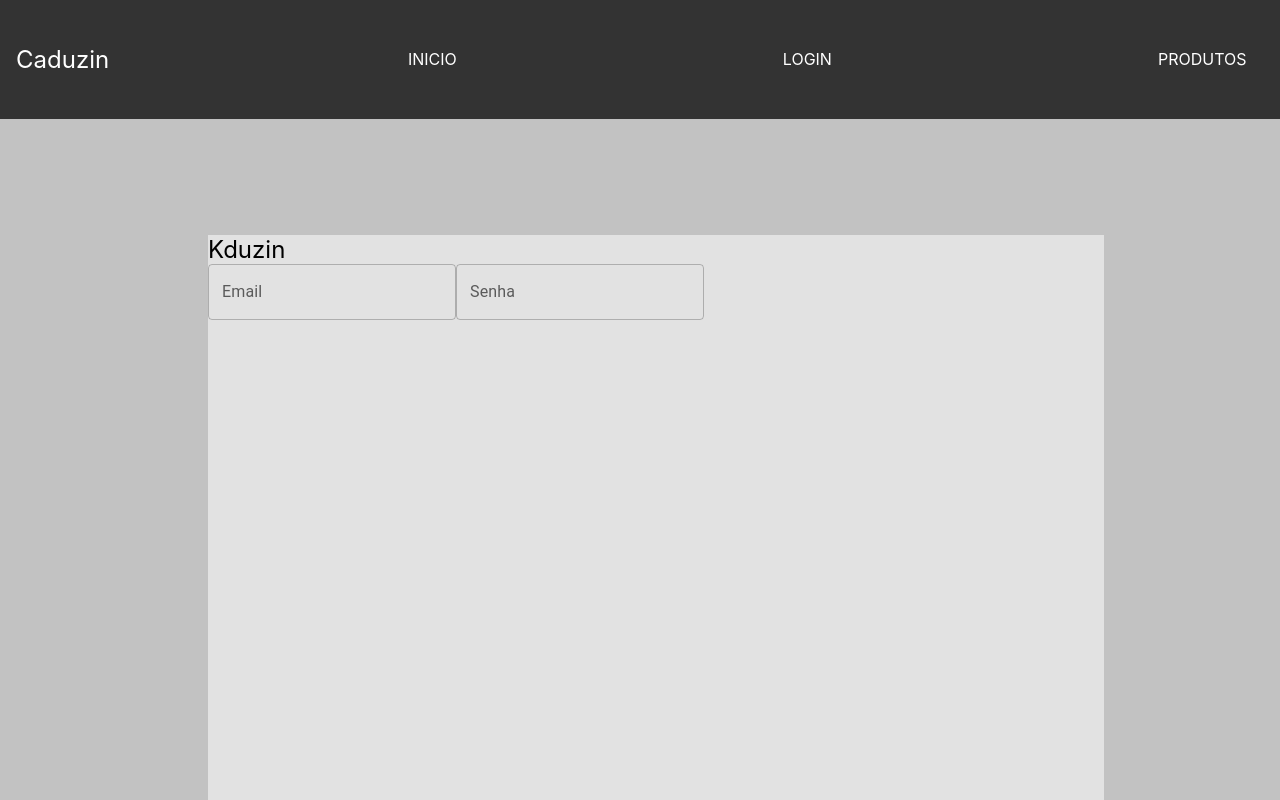
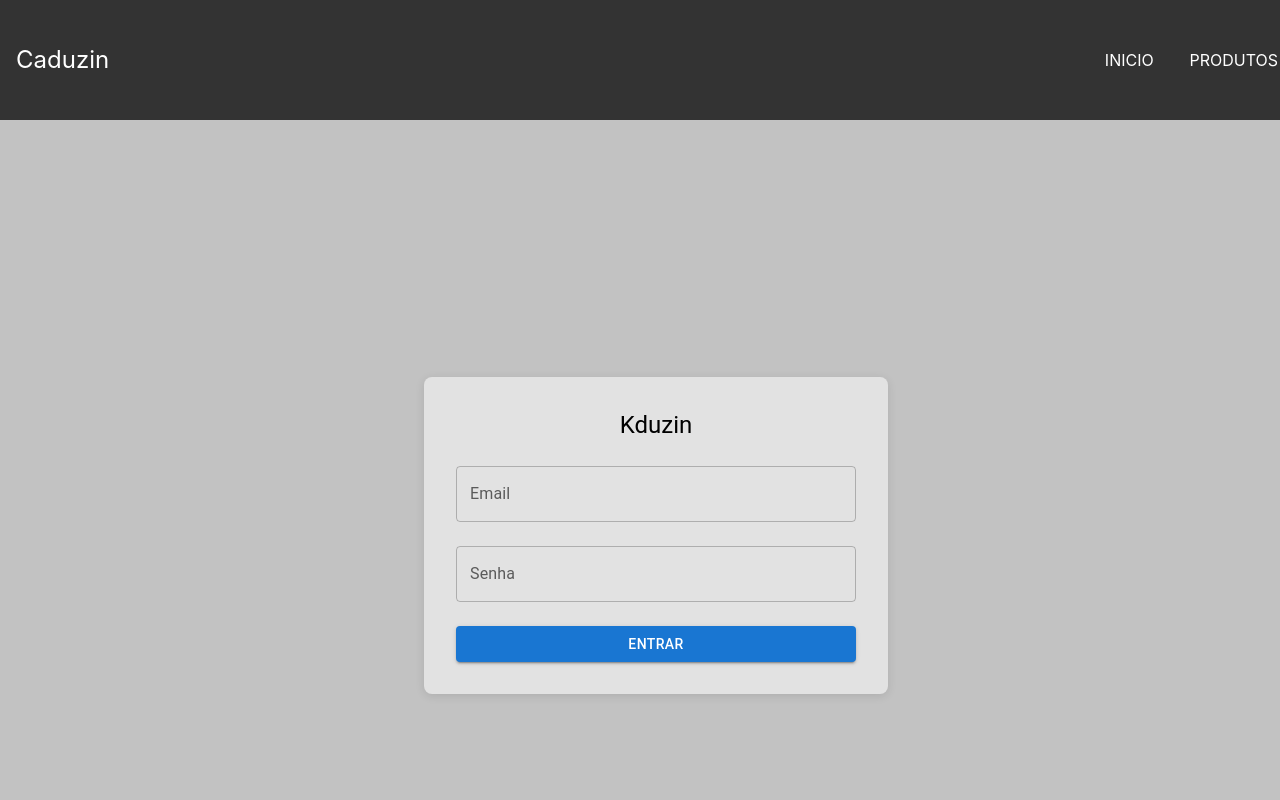
Before and after one commit to Cadu-Menezes/AT-React, a React (Create React App) app: page /login in a window 1280 px wide. Shown: the top 800 px of the page. Built offline with nearby package versions, Linux system fonts and the light colour scheme; what native-base would draw is missing.

Commit message:
Loginzin besta para simular uma autenticacao

```diff
--- a/src/App.css
+++ b/src/App.css
@@ -1,5 +1,17 @@
+body, html {
+  margin: 0;
+  padding: 0;
+  overflow-x: hidden;
+  width: 100%;
+}
+
+* {
+  box-sizing: border-box;
+}
+
 .App {
-  text-align: center;
+  width: 100%;
+  overflow-x: hidden;
 }
 
 .App-logo {
--- a/src/App.jsx
+++ b/src/App.jsx
@@ -1,10 +1,8 @@
-import './App.css';
-import {NativeBaseProvider } from 'native-base';
-import { Suspense, lazy } from 'react';
-import { Link, Route, BrowserRouter as Router, Routes } from 'react-router-dom';
+import React, { Suspense, lazy, useState } from 'react';
+import { NativeBaseProvider } from 'native-base';
+import { BrowserRouter as Router, Routes, Route, Navigate } from 'react-router-dom';
 import Loading from './Components/Loading';
 import NavBar from './Components/NavBar';
-
 
 const Home = lazy(() => import('./Pages/Home'));
 const Login = lazy(() => import('./Pages/Login'));
@@ -12,29 +10,32 @@ const ListProdutos = lazy(() => import('./Pages/Produtos/list'));
 
 const breakpoints = {
   small: "576px"
-}
-
+};
 
 function App() {
+  const [isAuthenticated, setIsAuthenticated] = useState(false);
+
   return (
     <NativeBaseProvider>
-
       <Router>
-
-        <NavBar breakpoints={breakpoints} LogoTitle={"Caduzin"}/>
-
+        <NavBar breakpoints={breakpoints} LogoTitle={"Caduzin"} />
         <Suspense fallback={<Loading />}>
-
           <Routes>
-              <Route path='/' element={<Home />} />
-              <Route path='/login' element={<Login breakpoints={breakpoints} LogoTitle="Kduzin"/>}/>
-              <Route path='/produtos' element={<ListProdutos />} />
+            <Route
+              path='/login'
+              element={<Login breakpoints={breakpoints} LogoTitle="Kduzin" setIsAuthenticated={setIsAuthenticated} />}
+            />
+            <Route
+              path='/'
+              element={isAuthenticated ? <Home /> : <Navigate to="/login" replace />}
+            />
+            <Route
+              path='/produtos'
+              element={isAuthenticated ? <ListProdutos /> : <Navigate to="/login" replace />}
+            />
           </Routes>
-
         </Suspense>
-
       </Router>
-
     </NativeBaseProvider>
   );
 }
--- a/src/Components/NavBar/index.jsx
+++ b/src/Components/NavBar/index.jsx
@@ -3,6 +3,7 @@ import styled from "styled-components";
 
 const Nav = styled.nav`
     background-color: #333;
+    width: 100%;
     color: white;
     padding: 1rem;
     display: flex;
@@ -33,7 +34,7 @@ const Menu = styled.ul`
 
     @media(min-width: ${(props) => props.breakpoints.small}){
         flex-direction: row;
-        justify-content: space-between;
+        justify-content: flex-end;
         width: 70%;
     }
 `;
@@ -58,7 +59,6 @@ const NavBar = (props) => {
             <Logo style={{color: 'withe'}}>{props.LogoTitle}</Logo>
             <Menu breakpoints={props.breakpoints}>
                 <MenuItem><Link style={{...linkDefault}} to="/">Inicio</Link></MenuItem>
-                <MenuItem><Link style={{...linkDefault}} to="/login">Login</Link></MenuItem>
                 <MenuItem><Link style={{...linkDefault}} to="/produtos">Produtos</Link></MenuItem>
             </Menu>
         </Nav>
--- a/src/Pages/Login/index.jsx
+++ b/src/Pages/Login/index.jsx
@@ -2,8 +2,26 @@ import styled from "styled-components";
 import * as React from 'react';
 import Box from '@mui/material/Box';
 import TextField from '@mui/material/TextField';
+import Button from '@mui/material/Button';
+import Typography from '@mui/material/Typography';
+import { createTheme, ThemeProvider } from '@mui/material/styles';
+import { Container as MuiContainer } from '@mui/material';
+import { Link } from "react-router-dom"
+import { useNavigate } from "react-router-dom";
+import { useState } from "react";
 
-const Container = styled.div`
+const theme = createTheme({
+  palette: {
+    primary: {
+      main: '#1976d2',
+    },
+    secondary: {
+      main: '#11cb5f',
+    },
+  },
+});
+
+const StyledContainer = styled.div`
   background-color: #C2C2C2;
   width: 100%;
   height: 100vh;
@@ -19,42 +37,87 @@ const Container = styled.div`
   }
 `;
 
-const Logo = styled.div`
-    font-size: 1.5rem;
-    color: white;
-    ${(props) => props.style}
-`;
-
-const Form = styled.div`
+const StyledForm = styled(Box)`
   background-color: #E2E2E2;
   width: 100%;
-    height: 75vh;
-    align-items: center;
+  max-width: 400px;
+  padding: 2rem;
+  border-radius: 8px;
+  box-shadow: 0 2px 10px rgba(0, 0, 0, 0.1);
+
   ${(props) => props.style}
 
   @media(min-width: ${(props) => props.breakpoints.small}){
-        flex-direction: row;
-        justify-content: space-between;
-        width: 70%;
+    width: 50%;
   }
 `;
 
+const Login = (props) => {
 
-const Login = (props) => {
-    return <>
-        <Container breakpoints={props.breakpoints} >
+  const navigate = useNavigate();
+  const [email, setEmail] = useState("");
+  const [password, setPassword] = useState("");
 
-            <Form breakpoints={props.breakpoints}>
+  const handleLogin = (event) => {
+    event.preventDefault();
+    // Simulação de autenticação: verifica se os campos não estão vazios
+    if (email && password) {
+      props.setIsAuthenticated(true);
+      navigate("/");
+    } else {
+      alert("Por favor, preencha os campos de email e senha.");
+    }
+  };
 
-                <Logo style={{color: 'black'}}>{props.LogoTitle}</Logo>
+  return (
+    <ThemeProvider theme={theme}>
+      <StyledContainer breakpoints={props.breakpoints}>
 
-                <TextField label="Email" variant="outlined" />
-                <TextField label="Senha" variant="outlined" />
+        <StyledForm
+          breakpoints={props.breakpoints}
+          component="form"
+          noValidate
+          autoComplete="off"
+          display="flex"
+          flexDirection="column"
+          alignItems="center"
+          justifyContent="center"
+          onSubmit={handleLogin}
+        >
 
-            </Form>
-
-        </Container>
-    </>
+          <Typography variant="h5" component="div" gutterBottom>
+            {props.LogoTitle}
+          </Typography>
+          <TextField
+            label="Email"
+            variant="outlined"
+            margin="normal"
+            fullWidth
+            value={email}
+            onChange={(e) => setEmail(e.target.value)}
+          />
+          <TextField
+            label="Senha"
+            variant="outlined"
+            margin="normal"
+            fullWidth
+            type="password"
+            value={password}
+            onChange={(e) => setPassword(e.target.value)}
+          />
+          <Button
+            variant="contained"
+            color="primary"
+            sx={{ mt: 2 }}
+            fullWidth
+            type="submit"
+          >
+            Entrar
+          </Button>
+        </StyledForm>
+      </StyledContainer>
+    </ThemeProvider>
+  );
 };
 
 export default Login;
```
Lines whose indentation alone changed are shown as unchanged.
